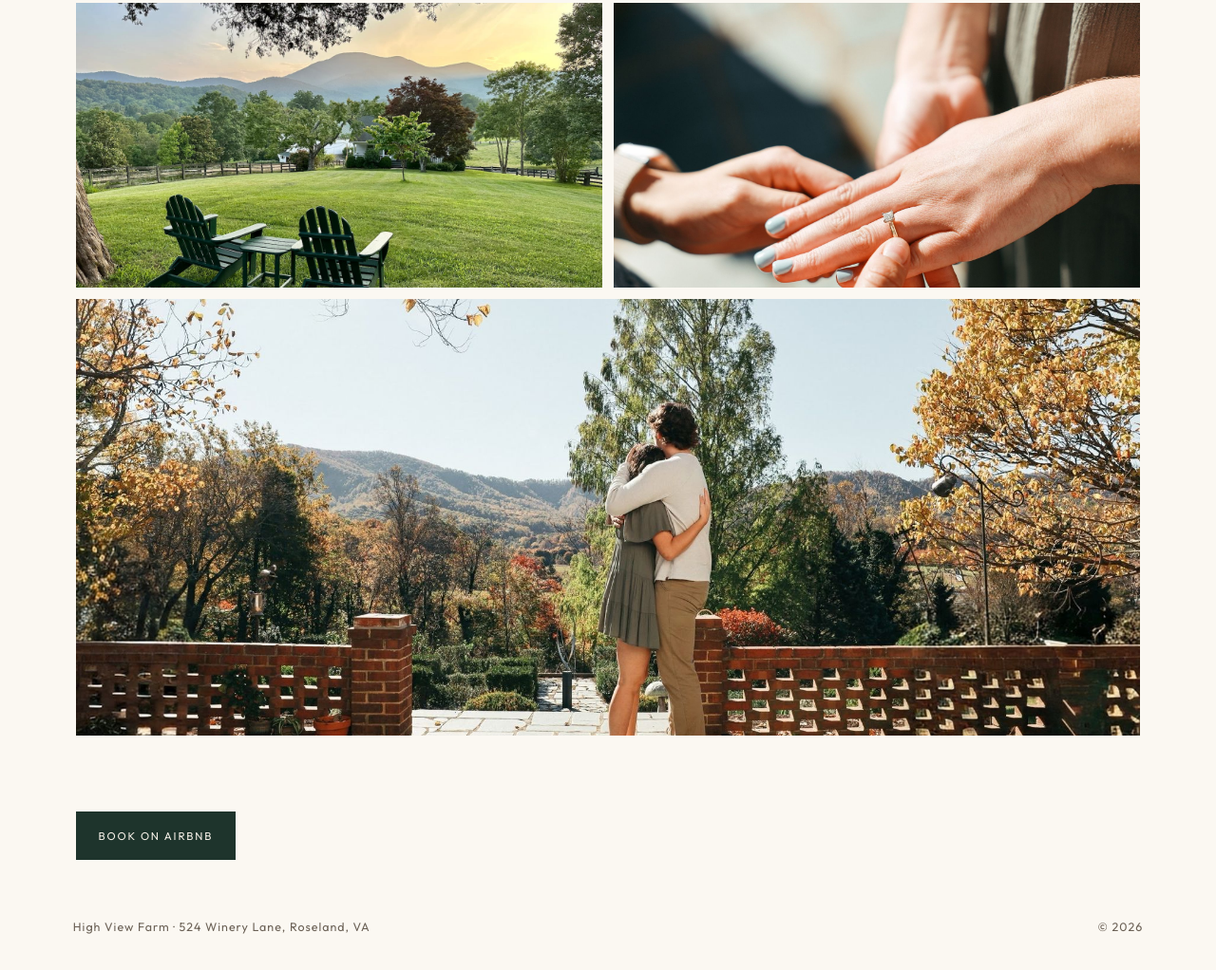
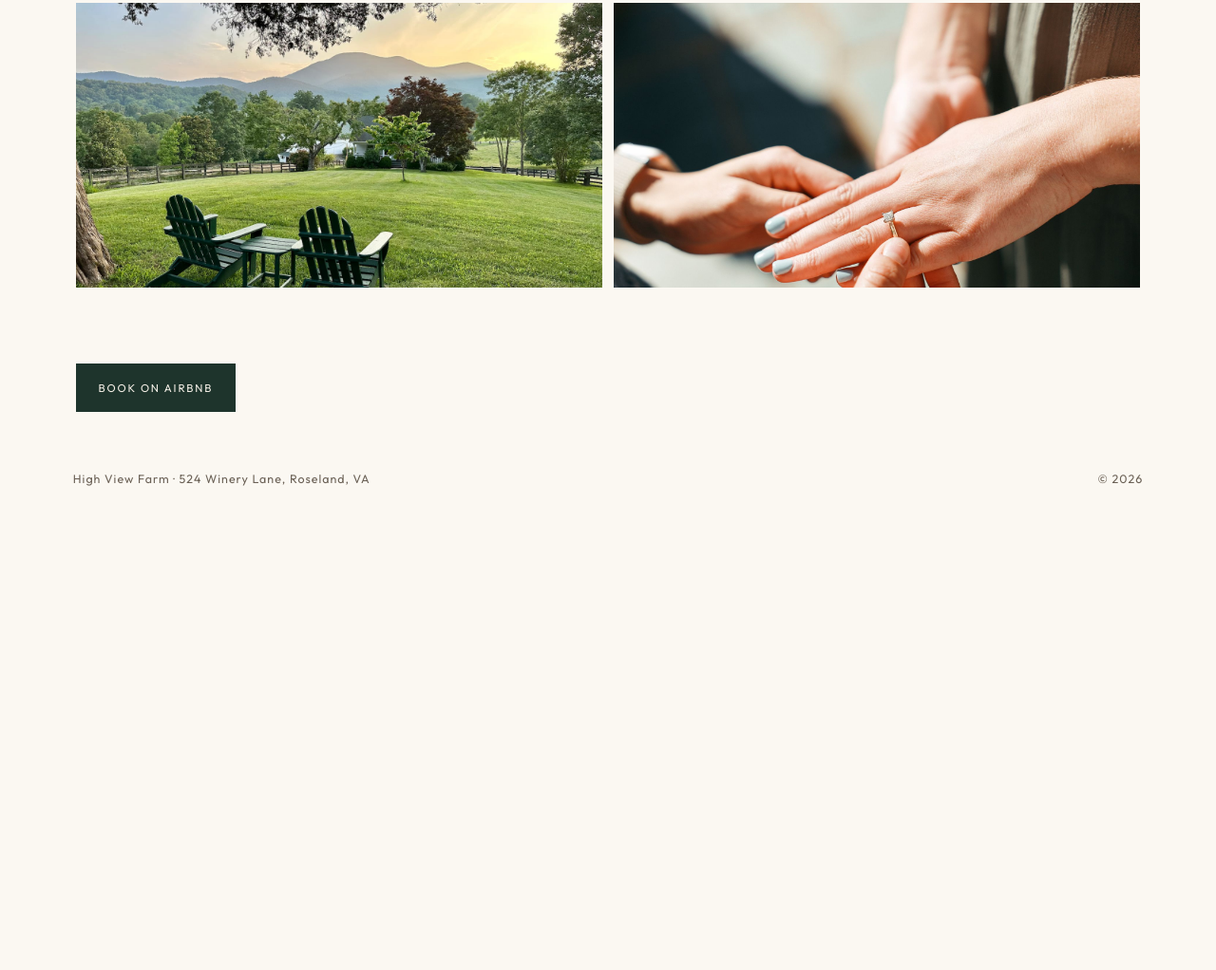
Before and after one commit to izzybuckner/Highview-Farm, a plain HTML site: page photos.html in a window 1280 px wide. Shown: the part 2667-3689 px from the top of the page at 95% size. After the commit the page ends 3221 px from the top, so only its background shows below. Drawn offline with nearby package versions, Linux system fonts and the light colour scheme.

Commit message:
Remove terrace couple photo from Photos page (#5)
Claude-Session: https://claude.ai/code/session_01VwwaFFwLB7cz9FE1Lz7YEH

Co-authored-by: Claude <noreply@anthropic.com>

```diff
--- a/photos.html
+++ b/photos.html
@@ -75,7 +75,6 @@
         <img class="wide" src="images/bocce.jpg" alt="Bocce court looking out to the mountains" />
         <img src="images/extra1.jpg" alt="Chairs on the lawn at dusk" />
         <img src="images/ring.jpg" alt="Close detail of an engagement ring on the terrace" />
-        <img class="wide" src="images/terrace.jpg" alt="A couple on the brick terrace with the Blue Ridge in fall color beyond" />
       </div>
 
       <div class="book-bar">
```
Also changed, not shown: images/terrace.jpg (deleted).
